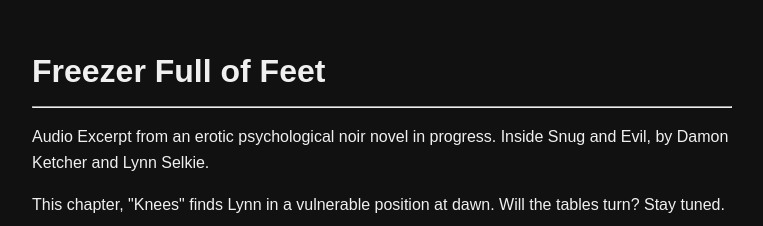
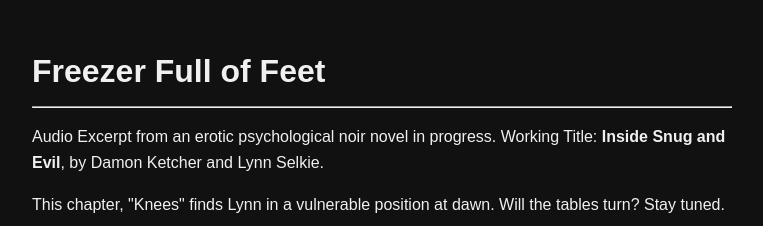
Before and after one commit to freezerfulloffeet/freezerfulloffeet-site, a plain HTML site: page index.html in a window 1280 px wide. Shown: the top 226 px of the page, without its empty margins (258-1021 px from the left). Drawn offline with Linux system fonts and the light colour scheme.

Commit message:
Update index.html

```diff
--- a/index.html
+++ b/index.html
@@ -38,7 +38,7 @@
 
   <p> </p>
   <hr>
-  <p> Audio Excerpt from an erotic psychological noir novel in progress. <Working Title: <b>Inside Snug and Evil</b>, by Damon Ketcher and Lynn Selkie. </p>
+  <p> Audio Excerpt from an erotic psychological noir novel in progress. Working Title: <b>Inside Snug and Evil</b>, by Damon Ketcher and Lynn Selkie. </p>
 
   <p> </p>
   <p>  This chapter, "Knees" finds Lynn in a vulnerable position at dawn. Will the tables turn? Stay tuned. </p>
```
